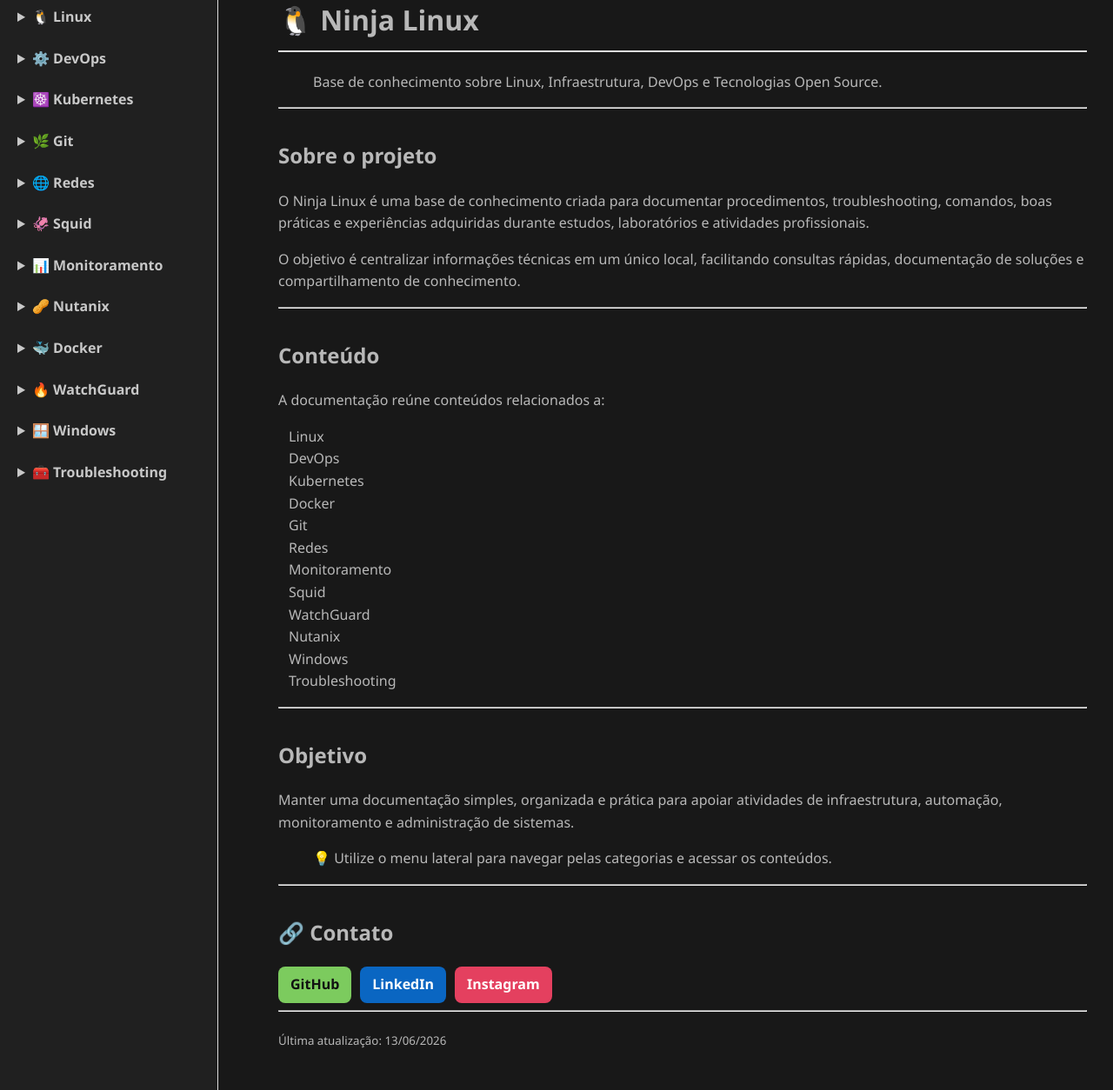
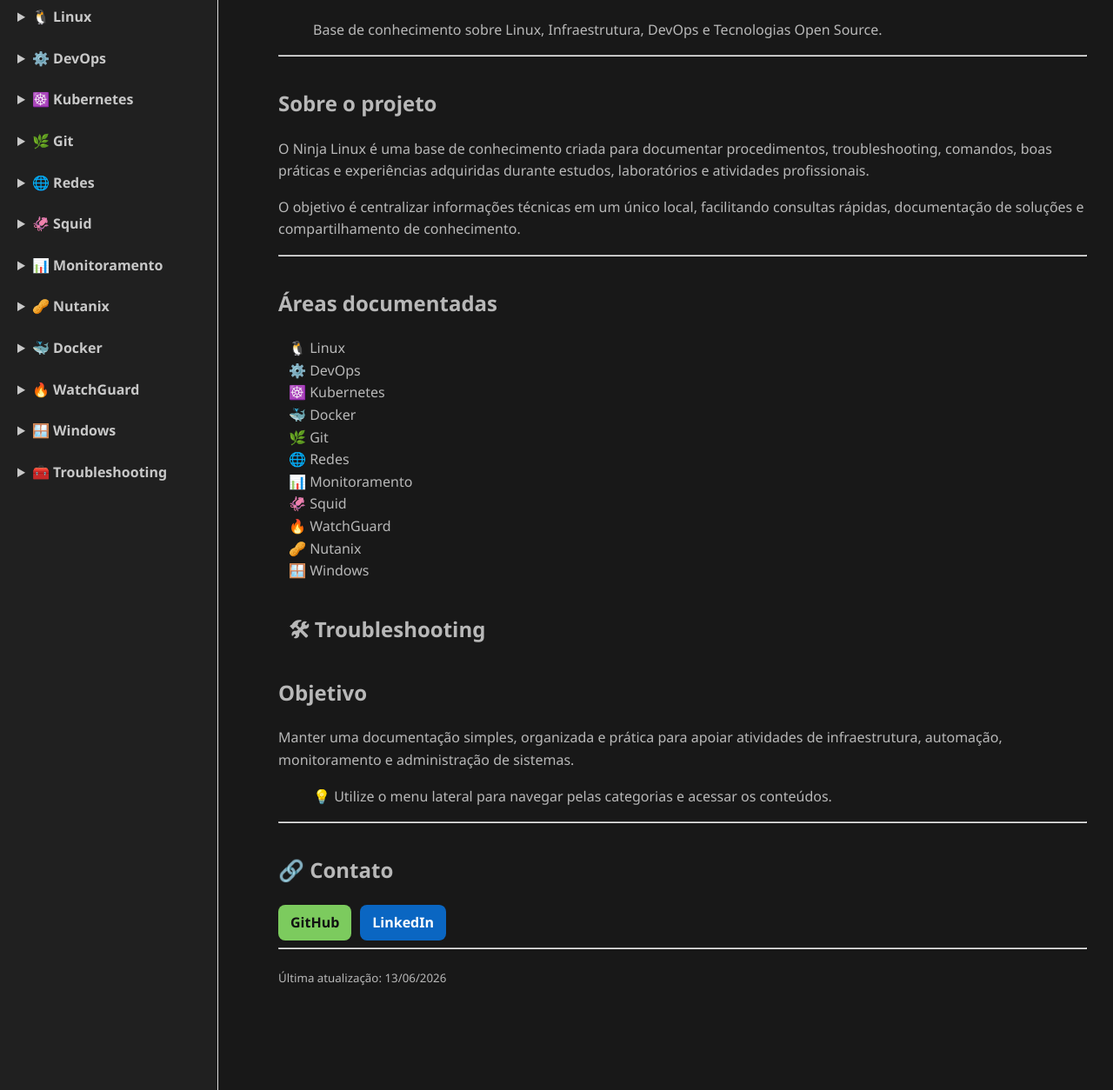
Before and after one commit to joaopedros111/ninja-linux, a Jekyll site: the page built from index.md, in a window 1280 px wide and 1400 px high, scrolled down 127 px, cut to the strip 146-1400 px from the top of the window. Shown: the whole strip at 87% size. Built offline with Jekyll 4.4.1, drawn with Linux system fonts in a browser that asks for light colours; after the commit the page ends 1456 px from its top, so only the background shows below that.

Commit message:
Atualiza página inicial

```diff
--- a/index.md
+++ b/index.md
@@ -4,7 +4,7 @@ title: Ninja Linux
 ---
 
 <p align="center">
-  <img src="images/capacete.png" width="260">
+  <img src="images/capacete.png" width="180">
 </p>
 
 # 🐧 Ninja Linux
@@ -21,23 +21,20 @@ O objetivo é centralizar informações técnicas em um único local, facilitand
 
 ---
 
-## Conteúdo
+## Áreas documentadas
 
-A documentação reúne conteúdos relacionados a:
-
-* Linux
-* DevOps
-* Kubernetes
-* Docker
-* Git
-* Redes
-* Monitoramento
-* Squid
-* WatchGuard
-* Nutanix
-* Windows
-* Troubleshooting
-
+- 🐧 Linux
+- ⚙️ DevOps
+- ☸️ Kubernetes
+- 🐳 Docker
+- 🌿 Git
+- 🌐 Redes
+- 📊 Monitoramento
+- 🦑 Squid
+- 🔥 WatchGuard
+- 🥜 Nutanix
+- 🪟 Windows
+- 🛠 Troubleshooting
 ---
 
 ## Objetivo
@@ -60,10 +57,6 @@ GitHub </a>
 style="background:#0A66C2;color:white;padding:8px 14px;border-radius:8px;text-decoration:none;font-weight:bold;">
 LinkedIn </a>
 
-<a href="https://www.instagram.com/joao.bz2/" target="_blank"
-style="background:#E4405F;color:white;padding:8px 14px;border-radius:8px;text-decoration:none;font-weight:bold;">
-Instagram </a>
-
 </div>
 
 ---
```
